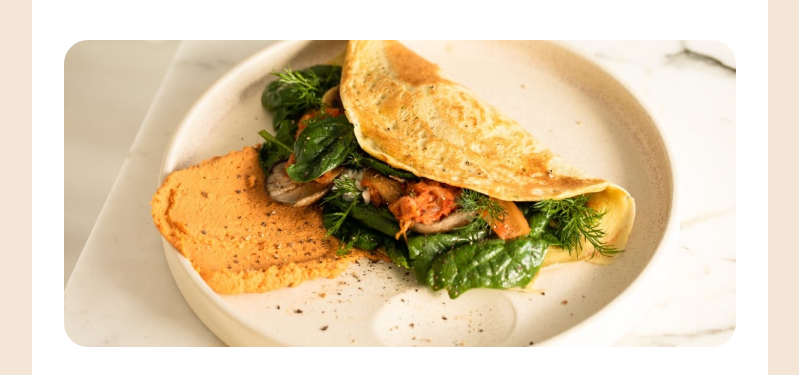
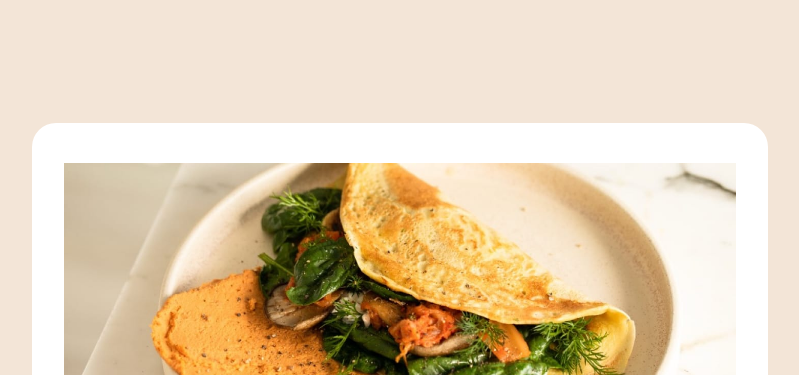
Before and after one commit to juliengDev/Recipe_page, a website: page index.html in a window 1280 px wide. Shown: the top 375 px of the page, without its empty margins (240-1039 px from the left). Drawn offline with Linux system fonts and the light colour scheme.

Commit message:
fixing margin

```diff
--- a/sass/base/_utilities.scss
+++ b/sass/base/_utilities.scss
@@ -19,18 +19,20 @@
 }
 
 .container {
-  margin: 0 auto;
+  margin: 12.3rem auto 3.2rem;
   max-width: 73.6rem;
   padding: 0 3.2rem;
-
+  border-radius: 24px;
   display: flex;
   flex-direction: column;
   justify-content: center;
   align-items: center;
   background-color: var(--color-pure-white);
   @include respond(mobile) {
+    margin: 0;
     max-width: $mobile-width;
     padding: 0;
+    border-radius: none;
   }
 }
 
--- a/sass/pages/_home.scss
+++ b/sass/pages/_home.scss
@@ -1,9 +1,9 @@
-.banner-img {
-  border-radius: 2.4rem;
+.banner {
+  border-radius: 1.2rem;
   margin-top: 4rem;
-
   @include respond(mobile) {
-    border-radius: none;
+    border-radius: 0;
+    margin-top: 0;
   }
 }
 
```
Also changed, not shown: public/css/style.css, 1 other file.
